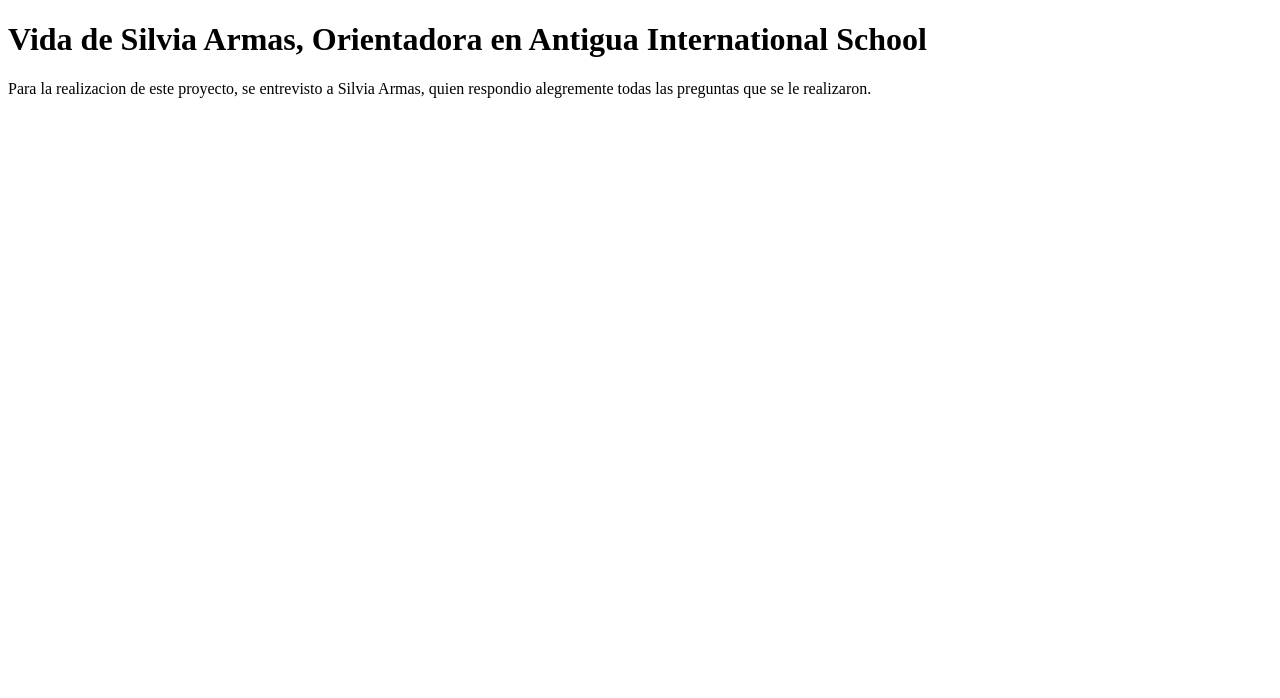
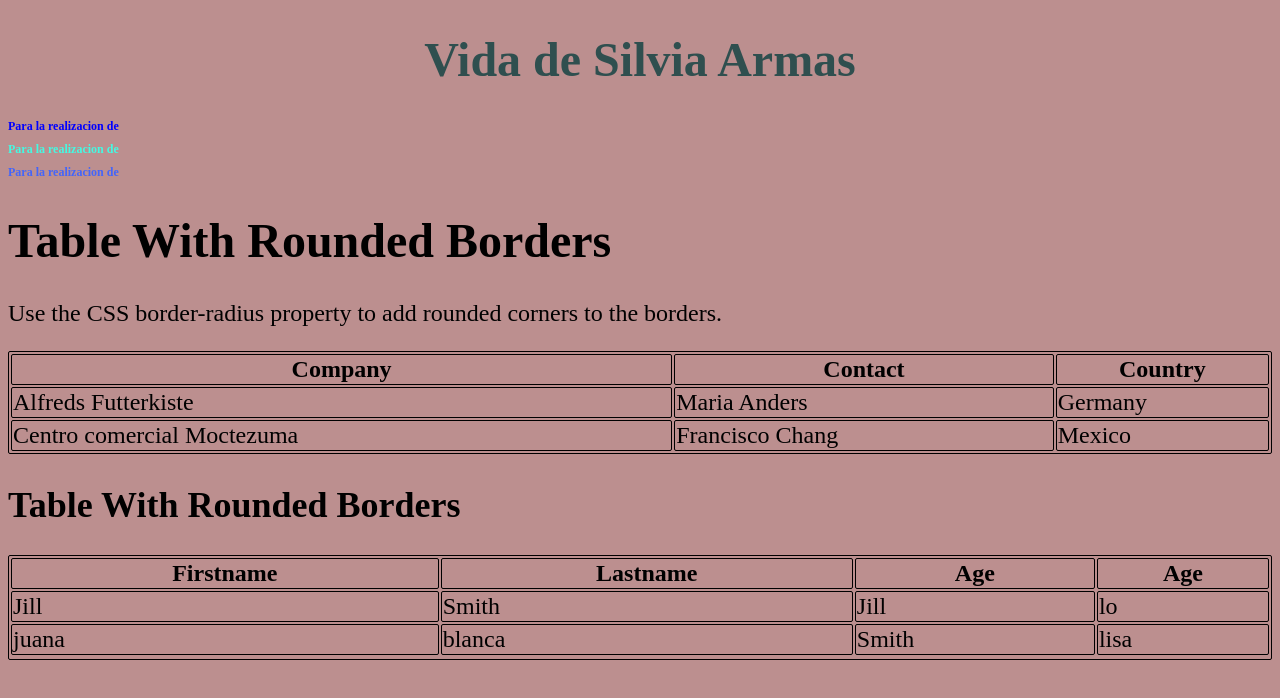
Before and after one commit to delmy13/BiografiaAIS, a plain HTML site: page index.html in a window 1280 px wide. Drawn offline with Linux system fonts and the light colour scheme.

Commit message:
Update index.html

```diff
--- a/index.html
+++ b/index.html
@@ -2,12 +2,74 @@
 <html>
 <head>
 
-<h1>Vida de Silvia Armas, Orientadora en Antigua International School</h1>
+<body style="background-color:rosybrown;font-size:150%;">
+
+<h1 style="color:DarkSlateGrey;font-family:darkdlategrey;text-align:center;">Vida de Silvia Armas</h1>
+
+<h1 style="font-size:12px;color:blue;">Para la realizacion de </h1>
+
+<h1 style="font-size:12px;color:#44F9E2;">Para la realizacion de</h1>
+
+<h1 style="font-size:12px;color:#4465F9;">Para la realizacion de</h1>
+
+<table style="width:100%;""text-align:right;">
+
+  <tr>
+    <th>Company</th>
+    <th>Contact</th>
+    <th>Country</th>
+  </tr>
+  <tr>
+    <td>Alfreds Futterkiste</td>
+    <td>Maria Anders</td>
+    <td>Germany</td>
+  </tr>
+  <tr>
+    <td>Centro comercial Moctezuma</td>
+    <td>Francisco Chang</td>
+    <td>Mexico</td>
+  </tr>
+
+<style>
+table, th, td {
+  border: 1px solid black;
+  border-radius: 2px;
+}
+</style>
 </head>
 <body>
 
-<p>Para la realizacion de este proyecto, se entrevisto a Silvia Armas, quien respondio alegremente todas las preguntas que se le realizaron.</p>
+<h1>Table With Rounded Borders</h1>
 
+<p>Use the CSS border-radius property to add rounded corners to the borders.</p>
+
+
+<table style="width:100%;""text-align:right;">
+
+ <h2>Table With Rounded Borders</h2>
+
+ <tr>
+    <th>Firstname</th>
+    <th>Lastname</th>
+    <th>Age</th>
+    <th>Age</th>
+
+  </tr>
+  <tr>
+    <td>Jill</td>
+    <td>Smith</td>
+    <td>Jill</td>
+    <td>lo</td>
+  </tr>
+  <tr>
+    <td>juana</td>
+    <td>blanca</td>
+    <td>Smith</td>
+    <td>lisa</td>
+  </tr>
+  <tr>
+  </tr>
+</table>
 
 
 </body>
```
